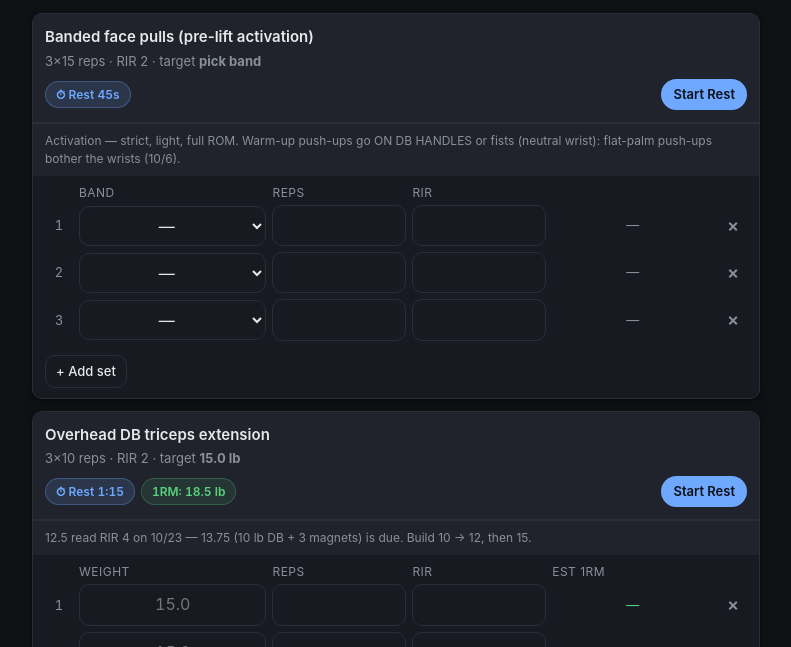
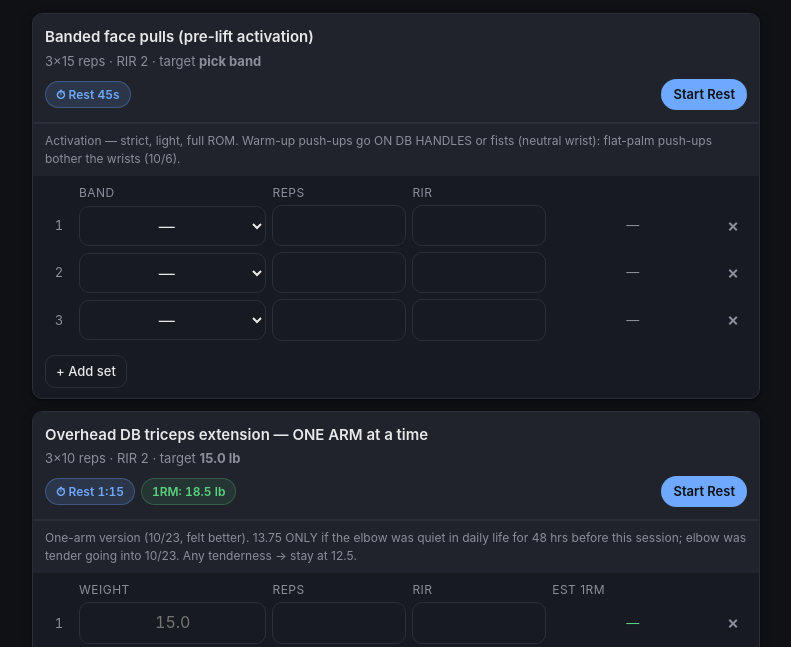
Before and after one commit to corey219/workout-logger, a website: page index.html in a window 1280 px wide. Shown: the part 128-775 px from the top of the page, without its empty margins (244-1035 px from the left). Drawn offline with Linux system fonts and the light colour scheme.

Commit message:
Overhead ext one-arm; elbow-conditional step
Co-Authored-By: Claude Opus 5.5 <noreply@anthropic.com>

```diff
--- a/index.html
+++ b/index.html
@@ -456,10 +456,10 @@ const SESSIONS = {
     phases: {
       '1': [
         { id: 'face-pull', name: 'Banded face pulls (pre-lift activation)', sets: 3, reps: 15, rir: 2, rest: 45, equipment: 'band', note: 'Activation — strict, light, full ROM. Warm-up push-ups go ON DB HANDLES or fists (neutral wrist): flat-palm push-ups bother the wrists (10/6).' },
-        { id: 'tricep-ext', name: 'Overhead DB triceps extension', sets: 3, reps: 10, rir: 2, rest: 75, overrideTarget: 13.75, note: '12.5 read RIR 4 on 10/23 — 13.75 (10 lb DB + 3 magnets) is due. Build 10 -> 12, then 15.' },
+        { id: 'tricep-ext', name: 'Overhead DB triceps extension — ONE ARM at a time', sets: 3, reps: 10, rir: 2, rest: 75, overrideTarget: 13.75, note: 'One-arm version (10/23, felt better). 13.75 ONLY if the elbow was quiet in daily life for 48 hrs before this session; elbow was tender going into 10/23. Any tenderness -> stay at 12.5.' },
         { id: 'seated-db-press', name: 'Seated DB press', sets: 4, reps: 10, rir: 2, rest: 180, overrideTarget: 32.5, note: '4x9 at RIR 2 on 10/23. 4x10 earns 35.' },
         { id: 'flat-db-press', name: 'Flat DB press — rep build', sets: 4, reps: 9, rir: 2, rest: 180, overrideTarget: 62.5, note: 'First clean 4x8 since 9/15 (10/23). Build 9 -> 10-12 at 62.5, then 70 x 6-8.' },
-        { id: 'db-pullover', name: 'DB pullover — 35', sets: 3, reps: 12, rir: 2, rest: 90, overrideTarget: 35, note: '3x11 at RIR 3 on 10/23. 3x12 next, then 40.' },
+        { id: 'db-pullover', name: 'DB pullover — 35', sets: 3, reps: 12, rir: 2, rest: 90, overrideTarget: 35, note: '3x11 at RIR 3 on 10/23. 3x12 next IF the elbow is quiet; if it was tender going in, drop to 30 for a week.' },
         { id: 'cs-db-row', name: '1-arm DB row', sets: 4, reps: 10, rir: 2, rest: 120, overrideTarget: 50, note: '9/9/9/8 at RIR 2 on 10/23. 4x10 at 50, then 52.5 x 8. RIGHT ARM FIRST.' },
         { id: 'lateral-raise', name: 'SUPERSET 1 · DB lateral raise — 12.5s (adjustables)', sets: 3, reps: 17, rir: 2, rest: 45, overrideTarget: 12.5, note: '3x16 on 10/23. 3x17 next, toward 18, then 15. Adjustables stay at 12.5 — no re-notching. Rest ~45s, then curls.' },
         { id: 'db-curl', name: 'SUPERSET 2 · DB curl — fixed 15s, 3-sec lowering', sets: 3, reps: 9, rir: 2, rest: 90, overrideTarget: 15, note: 'Fixed 15s, slow 3-second lowering every rep (10/23 start: 10/7/7). Rest 90s after curls before the next lateral set. Target 3x8-10, build to 3x12. RIR 2 on sets 1-2.' },
@@ -595,11 +595,11 @@ const SESSIONS = {
     title: 'Upper 45-min (alternating pairs)',
     phases: {
       '1': [
-        { id: 'tricep-ext', name: '0 · Overhead DB triceps extension (first)', sets: 3, reps: 10, rir: 2, rest: 60, overrideTarget: 13.75, note: '13.75 = 10 lb DB + 3 magnets. Build 10 -> 12. Straight sets, before the pairs.' },
+        { id: 'tricep-ext', name: '0 · Overhead DB triceps extension — one arm (first)', sets: 3, reps: 10, rir: 2, rest: 60, overrideTarget: 13.75, note: '13.75 only if the elbow was quiet 48 hrs before; otherwise 12.5. One arm at a time. Straight sets, before the pairs.' },
         { id: 'seated-db-press', name: 'A1 · Seated DB press', sets: 3, reps: 10, rir: 2, rest: 75, overrideTarget: 32.5, note: '3x10 at 32.5 earns 35. Alternate with A2 (row) — the row IS your rest.' },
         { id: 'cs-db-row', name: 'A2 · 1-arm DB row', sets: 3, reps: 10, rir: 2, rest: 75, overrideTarget: 50, note: '3x10 at 50, then 52.5. Right arm first. Alternate with A1.' },
         { id: 'flat-db-press', name: 'B1 · Flat DB press — rep build', sets: 3, reps: 9, rir: 2, rest: 75, overrideTarget: 62.5, note: 'Build 9 -> 10-12 at 62.5, then 70. Alternate with B2.' },
-        { id: 'db-pullover', name: 'B2 · DB pullover — 35', sets: 3, reps: 12, rir: 2, rest: 75, overrideTarget: 35, note: '3x12 at 35, then 40. Alternate with B1.' },
+        { id: 'db-pullover', name: 'B2 · DB pullover — 35', sets: 3, reps: 12, rir: 2, rest: 75, overrideTarget: 35, note: 'Elbow quiet -> 3x12 at 35; tender going in -> 30 for a week. Alternate with B1.' },
         { id: 'lateral-raise', name: 'C1 · DB lateral raise — 12.5s (adjustables)', sets: 3, reps: 17, rir: 2, rest: 45, overrideTarget: 12.5, note: '3x17 next. Adjustables stay at 12.5. Alternate with C2.' },
         { id: 'db-curl', name: 'C2 · DB curl — fixed 15s, 3-sec lowering', sets: 3, reps: 9, rir: 2, rest: 90, overrideTarget: 15, note: 'Fixed 15s, 3-second lowering. 3x8-10, build to 12. 90s rest before the next lateral set.' },
       ],
```
